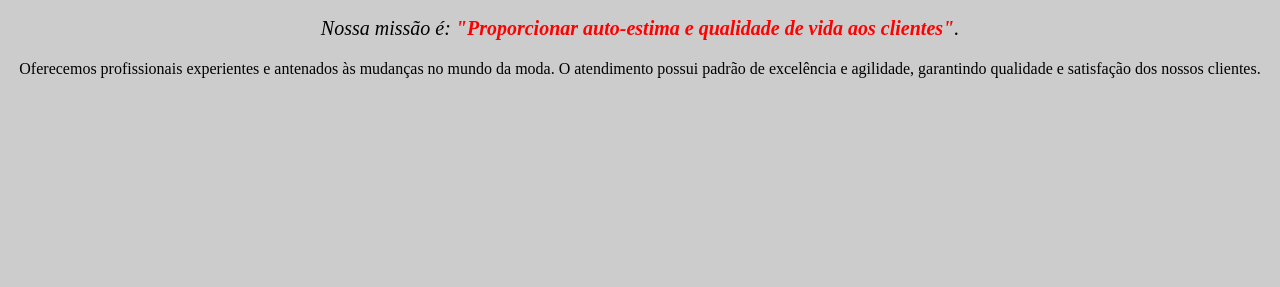
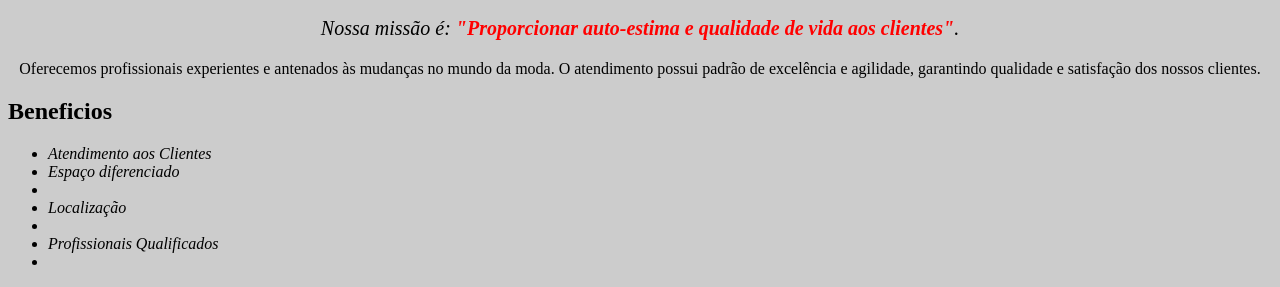
Before and after one commit to adriimoraes/Alura-Site, a plain HTML site: page index.html in a window 1280 px wide. Shown: the part 601-888 px from the top of the page. Before the commit the page ends 800 px from the top, so only its background shows below. Drawn offline with Linux system fonts and the light colour scheme.

Commit message:
Add files via upload

```diff
--- a/index.html
+++ b/index.html
@@ -17,5 +17,14 @@
 
         <p>Oferecemos profissionais experientes e antenados às mudanças no mundo da moda.
         O atendimento possui padrão de excelência e agilidade, garantindo qualidade e satisfação dos nossos clientes.</p>
+
+        <h2>Beneficios</h2>
+
+        <ul>
+            <li class="itens">Atendimento aos Clientes</li>
+            <li class="itens">Espaço diferenciado<li/>
+            <li class="itens">Localização<li/>
+            <li class="itens">Profissionais Qualificados<li/>
+        </ul>
     </body>
 </html>
--- a/style.css
+++ b/style.css
@@ -21,3 +21,9 @@ p {
 em strong {
     color: #FF0000;
 }
+
+.itens {
+    font-style: italic
+
+
+}
```
